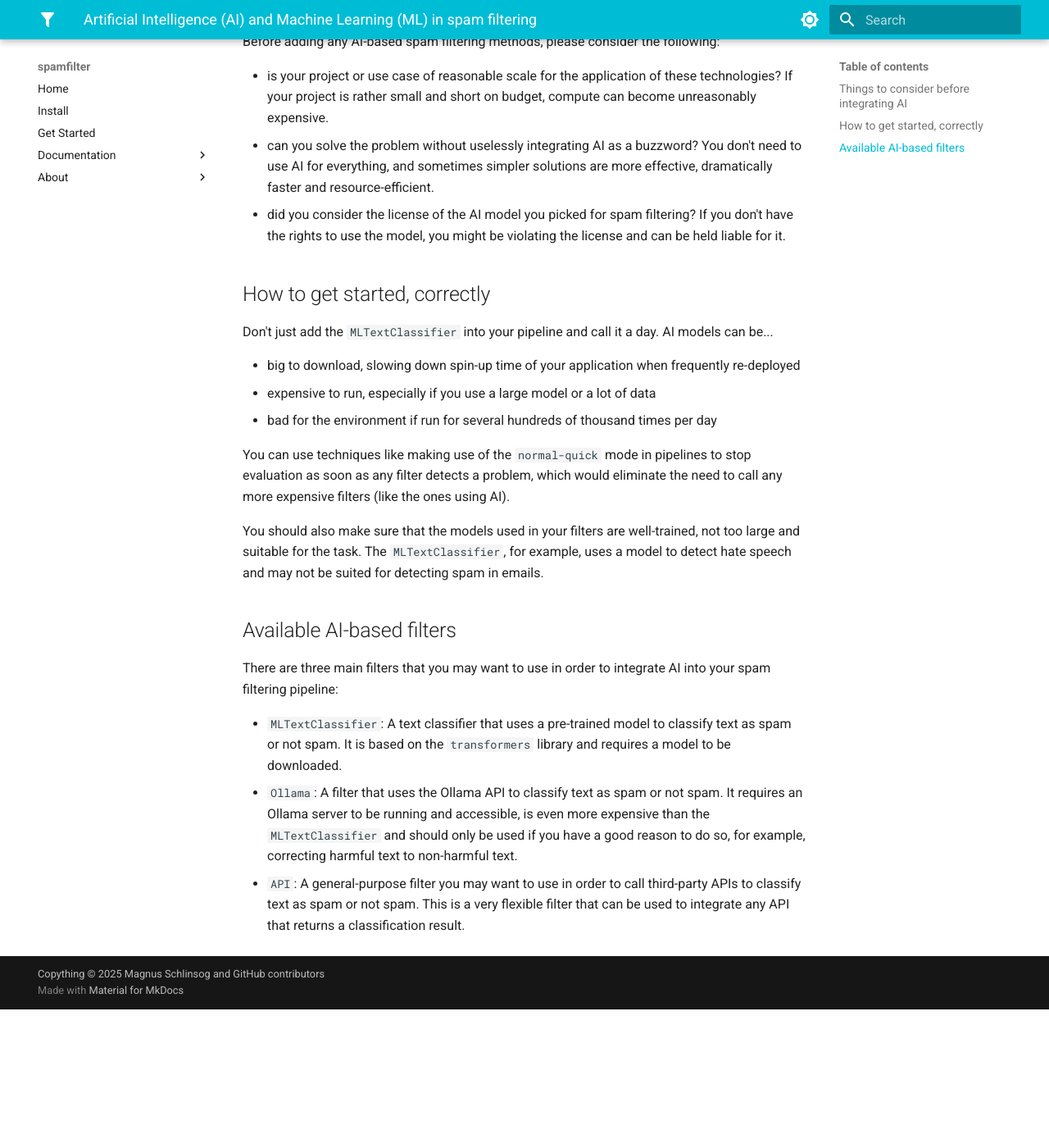
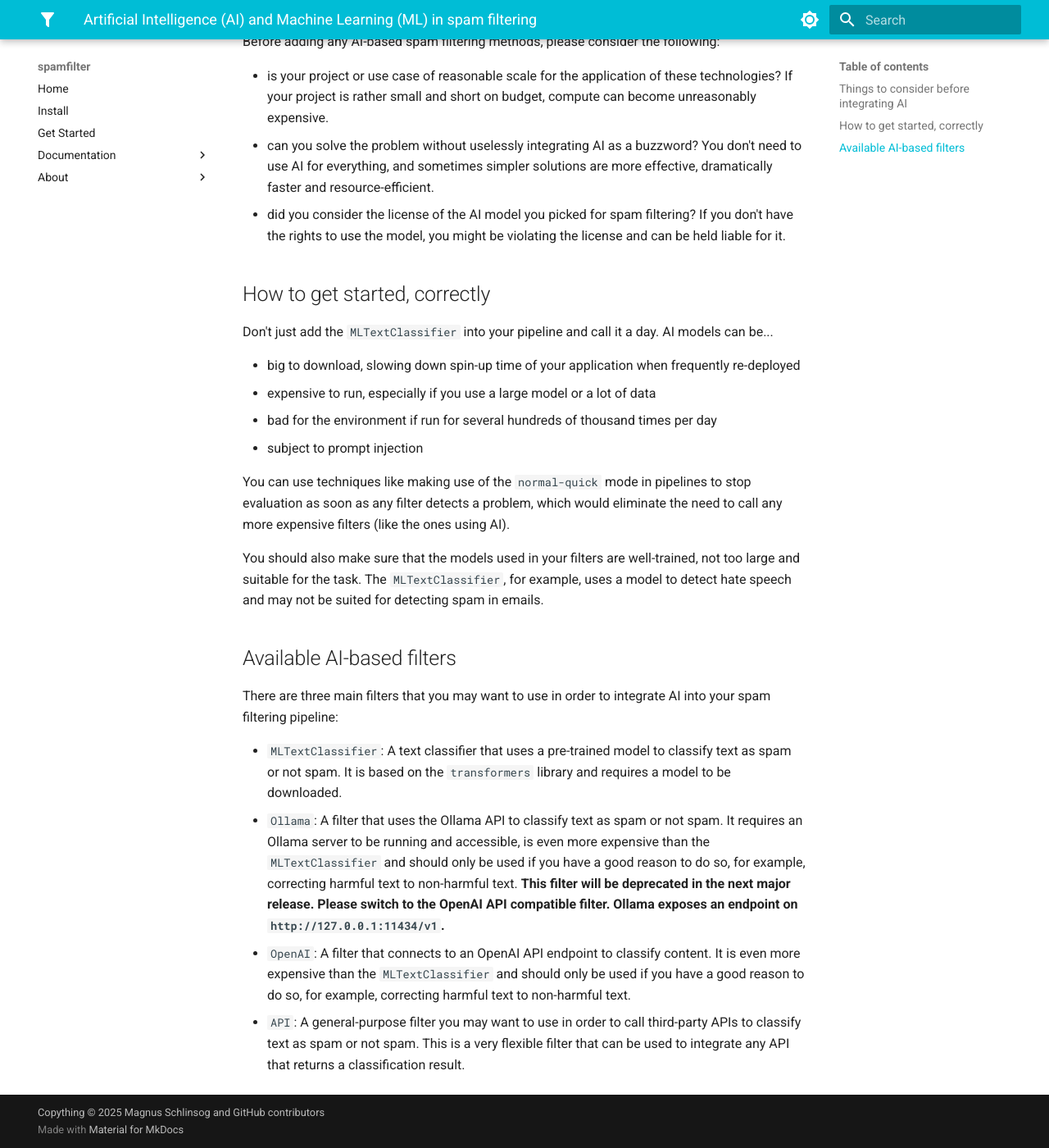
Before and after one commit to mags0ft/spamfilter, an MkDocs documentation site: the page built from docs/ai_and_ml.md, in a window 1280 px wide and 1400 px high, scrolled down 418 px. Shown: the whole window at 82% size. Built offline with MkDocs 1.6.1 and Material for MkDocs 9.7.7, drawn with Linux system fonts in a browser that asks for light colours; before the commit the page ends 1649 px from its top, so only the background shows below that.

```diff
--- a/docs/ai_and_ml.md
+++ b/docs/ai_and_ml.md
@@ -19,6 +19,7 @@ Don't just add the `MLTextClassifier` into your pipeline and call it a day. AI m
 - big to download, slowing down spin-up time of your application when frequently re-deployed
 - expensive to run, especially if you use a large model or a lot of data
 - bad for the environment if run for several hundreds of thousand times per day
+- subject to prompt injection
 
 You can use techniques like making use of the `normal-quick` mode in pipelines to stop evaluation as soon as any filter detects a problem, which would eliminate the need to call any more expensive filters (like the ones using AI).
 
@@ -29,5 +30,6 @@ You should also make sure that the models used in your filters are well-trained,
 There are three main filters that you may want to use in order to integrate AI into your spam filtering pipeline:
 
 - `MLTextClassifier`: A text classifier that uses a pre-trained model to classify text as spam or not spam. It is based on the `transformers` library and requires a model to be downloaded.
-- `Ollama`: A filter that uses the Ollama API to classify text as spam or not spam. It requires an Ollama server to be running and accessible, is even more expensive than the `MLTextClassifier` and should only be used if you have a good reason to do so, for example, correcting harmful text to non-harmful text.
+- `Ollama`: A filter that uses the Ollama API to classify text as spam or not spam. It requires an Ollama server to be running and accessible, is even more expensive than the `MLTextClassifier` and should only be used if you have a good reason to do so, for example, correcting harmful text to non-harmful text. **This filter will be deprecated in the next major release. Please switch to the OpenAI API compatible filter. Ollama exposes an endpoint on `http://127.0.0.1:11434/v1`.**
+- `OpenAI`: A filter that connects to an OpenAI API endpoint to classify content. It is even more expensive than the `MLTextClassifier` and should only be used if you have a good reason to do so, for example, correcting harmful text to non-harmful text.
 - `API`: A general-purpose filter you may want to use in order to call third-party APIs to classify text as spam or not spam. This is a very flexible filter that can be used to integrate any API that returns a classification result.
--- a/pyproject.toml
+++ b/pyproject.toml
@@ -4,7 +4,7 @@ build-backend = "hatchling.build"
 
 [project]
 name = "spamfilter"
-version = "2.1.1"
+version = "2.2.0"
 description = "Create spam filtering and mitigation pipelines with ease using fully-customizable, object oriented components."
 readme = "README.md"
 authors = [{ name = "Magnus Schlinsog", email = "magnusschlinsog@gmail.com" }]
--- a/src/spamfilter/__init__.py
+++ b/src/spamfilter/__init__.py
@@ -7,4 +7,4 @@ concise approach to remove spam easy.
 See https://mags0ft.github.io/spamfilter/ for more details and documentation.
 """
 
-__version__ = "v2.1.0"
+__version__ = "v2.2.0"
```
Also changed, not shown: README.md (+1 -1 lines), docs/get_started.md (+1 -1 lines), 1 other file.
